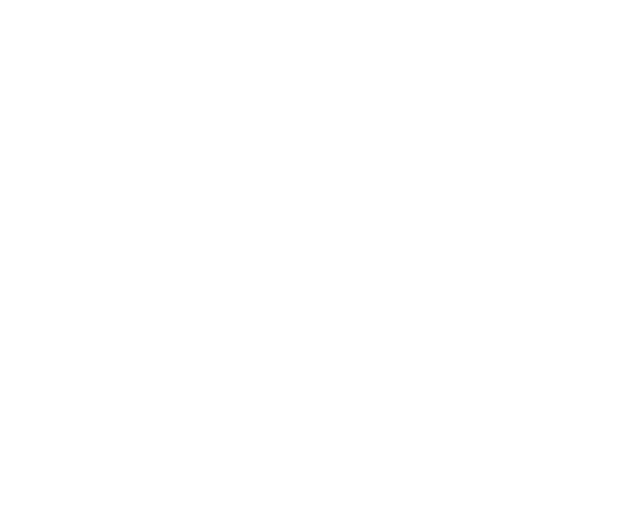
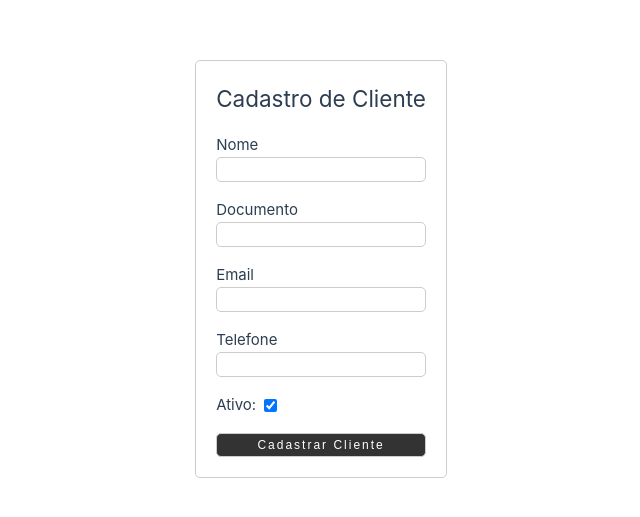
Before and after one commit to victorbeppler/App-Client-Management, a Vue app: page /register-customer in a window 1280 px wide. Before the commit this address had no page. Shown: the part 131-648 px from the top of the page, without its empty margins (193-833 px from the left). Built offline with nearby package versions, Linux system fonts and the light colour scheme.

Commit message:
:construction: create view and script to create new customer

```diff
--- a/src/router/index.ts
+++ b/src/router/index.ts
@@ -1,6 +1,8 @@
 import { createRouter, createWebHistory } from 'vue-router'
 import RegisterProductView from '../views/product/RegisterProductView.vue'
 import SeeProductsView from '../views/product/SeeProductsView.vue'
+
+import RegisterCustomerView from '../views/customer/RegisterCustomerView.vue'
 
 const router = createRouter({
   history: createWebHistory(import.meta.env.BASE_URL),
@@ -14,16 +16,12 @@
       path: '/register-product',
       name: 'register-product',
       component: RegisterProductView
+    },
+    {
+      path: '/register-customer',
+      name: 'register-customer',
+      component: RegisterCustomerView
     }
-
-    // {
-    //   path: '/about',
-    //   name: 'about',
-    //   // route level code-splitting
-    //   // this generates a separate chunk (About.[hash].js) for this route
-    //   // which is lazy-loaded when the route is visited.
-    //   component: () => import('../views/AboutView.vue')
-    // }
   ]
 })
 
--- /dev/null
+++ b/src/views/customer/RegisterCustomerView.vue
@@ -0,0 +1,63 @@
+<template>
+  <div class="container">
+    <h2>Cadastro de Cliente</h2>
+    <form @submit.prevent="submitForm" class="form">
+      <div class="field">
+        <label for="customerName">Nome</label>
+        <input id="customerName" v-model="customer.name" type="text" required class="input" />
+      </div>
+      <div class="field">
+        <label for="customerDocument">Documento</label>
+        <input
+          id="customerDocument"
+          v-model="customer.document"
+          type="text"
+          required
+          class="input"
+        />
+      </div>
+      <div class="field">
+        <label for="customerEmail">Email</label>
+        <input id="customerEmail" v-model="customer.email" type="email" required class="input" />
+      </div>
+      <div class="field">
+        <label for="customerPhone">Telefone</label>
+        <input id="customerPhone" v-model="customer.phone" type="text" required class="input" />
+      </div>
+      <div class="fieldStatus">
+        <label for="customerActive">Ativo:</label>
+        <input id="customerActive" v-model="customer.active" type="checkbox" />
+      </div>
+      <button class="buttonRegister" type="submit">Cadastrar Cliente</button>
+    </form>
+  </div>
+</template>
+
+<script>
+export default {
+  data() {
+    return {
+      customer: {
+        name: '',
+        document: '',
+        email: '',
+        phone: '',
+        active: true
+      }
+    }
+  },
+  methods: {
+    submitForm() {
+      let customers = JSON.parse(localStorage.getItem('customers')) || []
+      const newCustomer = { ...this.customer, id: Date.now() }
+      customers.push(newCustomer)
+      localStorage.setItem('customers', JSON.stringify(customers))
+      console.log('Cliente cadastrado:', newCustomer)
+      this.resetForm()
+    },
+    resetForm() {
+      this.customer = { name: '', document: '', email: '', phone: '', active: true }
+    }
+  }
+}
+</script>
```
